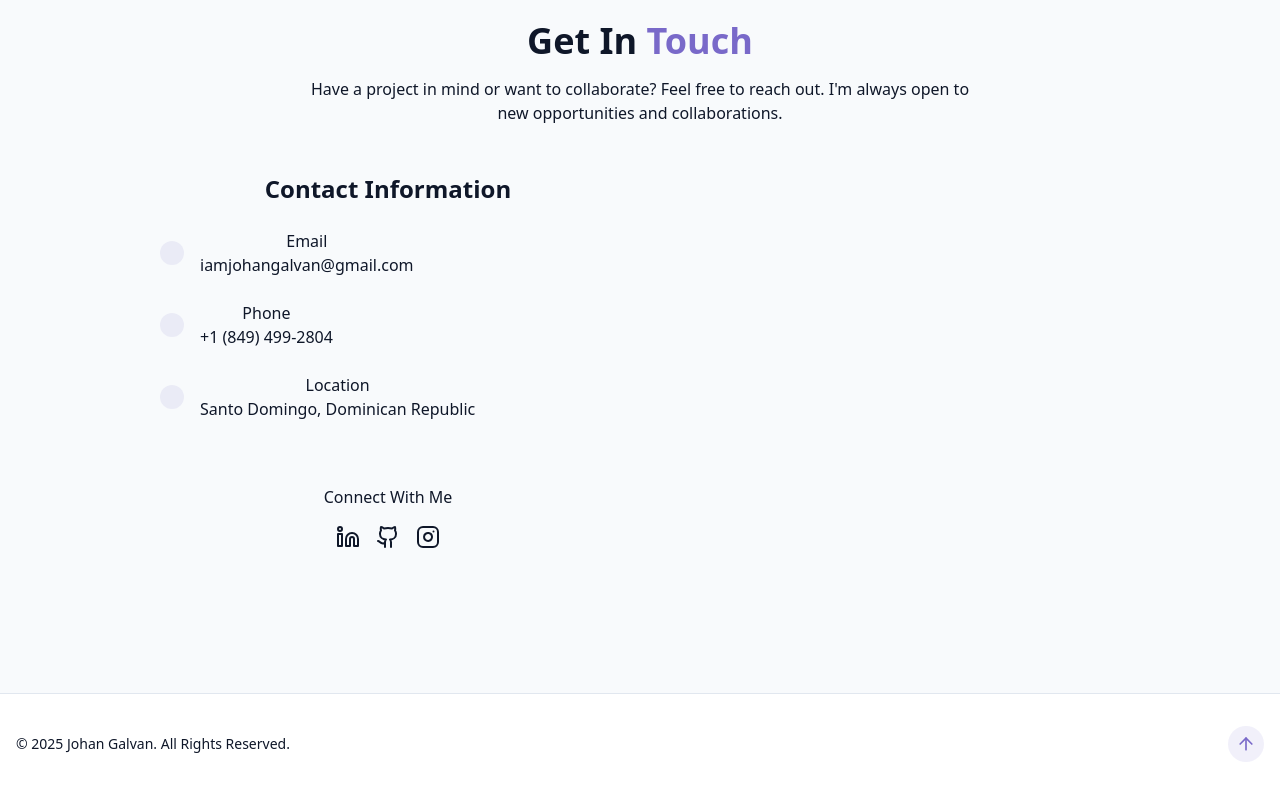
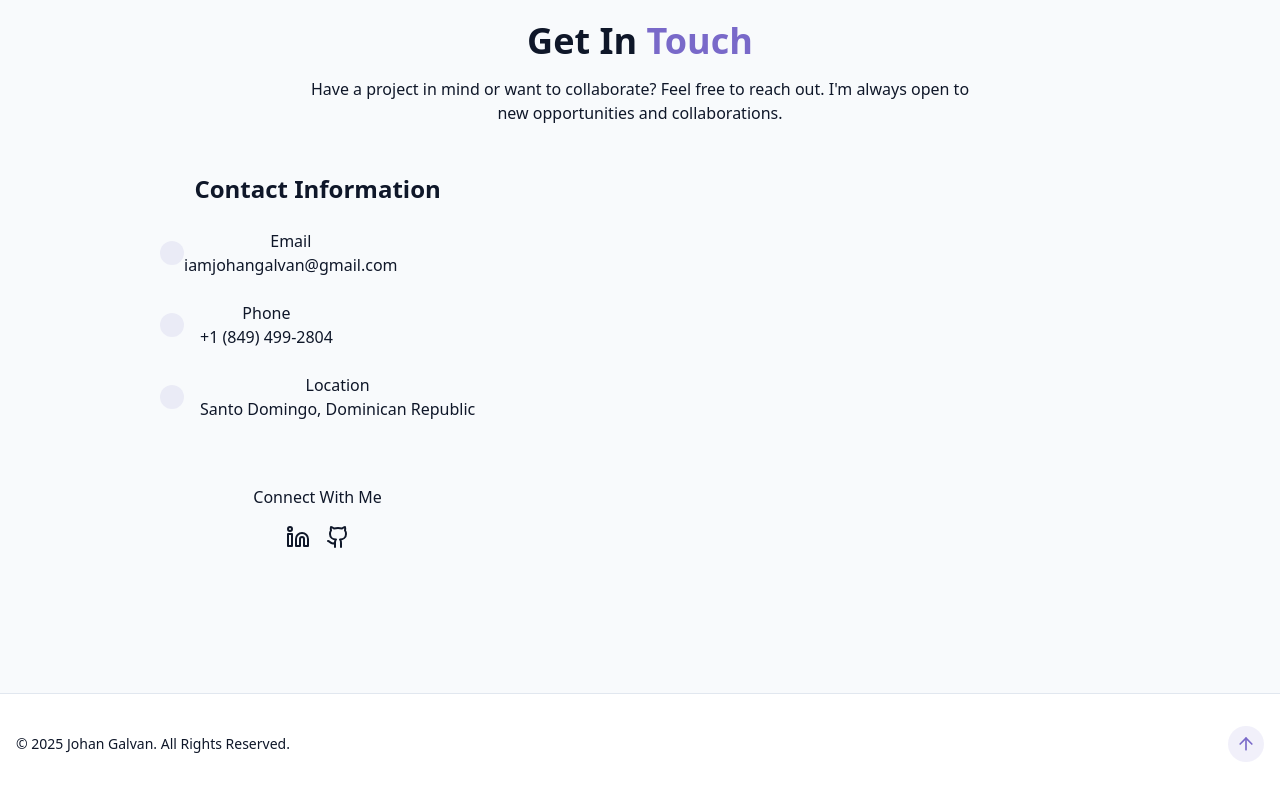
Before and after one commit to iamjohangalvan/portfolio, a React (Vite) app: page / in a window 1280 px wide. Shown: the part 3779-4579 px from the top of the page. Built offline with nearby package versions, Linux system fonts and the light colour scheme.

Commit message:
updated contact section

```diff
--- a/src/components/ContactSection.jsx
+++ b/src/components/ContactSection.jsx
@@ -35,11 +35,11 @@
           Have a project in mind or want to collaborate? Feel free to reach out.
           I'm always open to new opportunities and collaborations.
         </p>
-        <div className="grid grid-cols-1 md:grid-cols-2 gap-12">
+        <div className="flex flex-col md:flex-row gap-12">
           <div className="space-y-8">
             <h3 className="text-2xl font-semibold mb-6">Contact Information</h3>
             <div className="space-y-6 justify-center">
-              <div className="flex items-center space-x-4">
+              <div className="flex items-center">
                 <div className="p-3 rounded-full bg-primary/10">
                   {" "}
                 </div>
@@ -91,12 +91,6 @@
                 <a target="_blank" href="https://github.com/iamjohangalvan">
                   <Github />
                 </a>
-                <a
-                  target="_blank"
-                  href="https://www.instagram.com/_johangalvan"
-                >
-                  <Instagram />
-                </a>
               </div>
             </div>
           </div>
```
